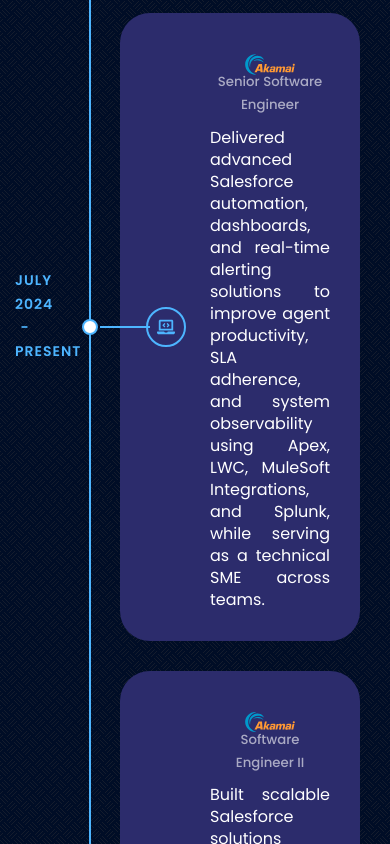
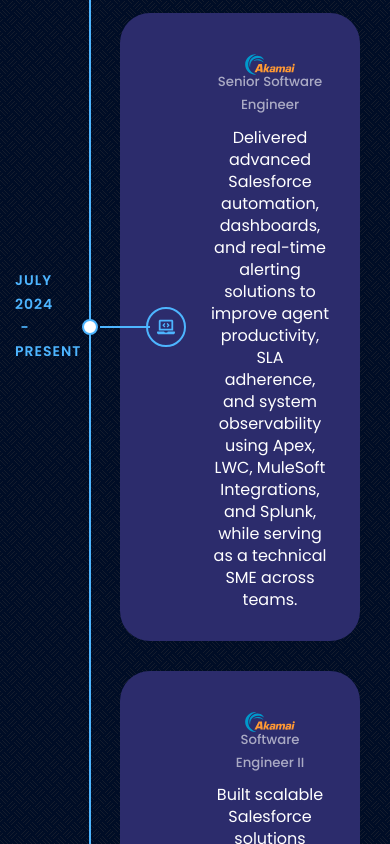
Before and after one commit to saiyam31098/saiyxm_portfolio, a React (Create React App) app: page / in a window 390 px wide. Shown: the part 1660-2504 px from the top of the page. Built offline with nearby package versions, Linux system fonts and the light colour scheme.

Commit message:
Fixed experience align for mobile

```diff
--- a/src/components/experience/experience.css
+++ b/src/components/experience/experience.css
@@ -228,6 +228,10 @@
     height: 100%;
     width: 100%;
   }
+
+  .container .content p {
+    text-align: center;
+  }
 }
 
 .experience__header {
```
